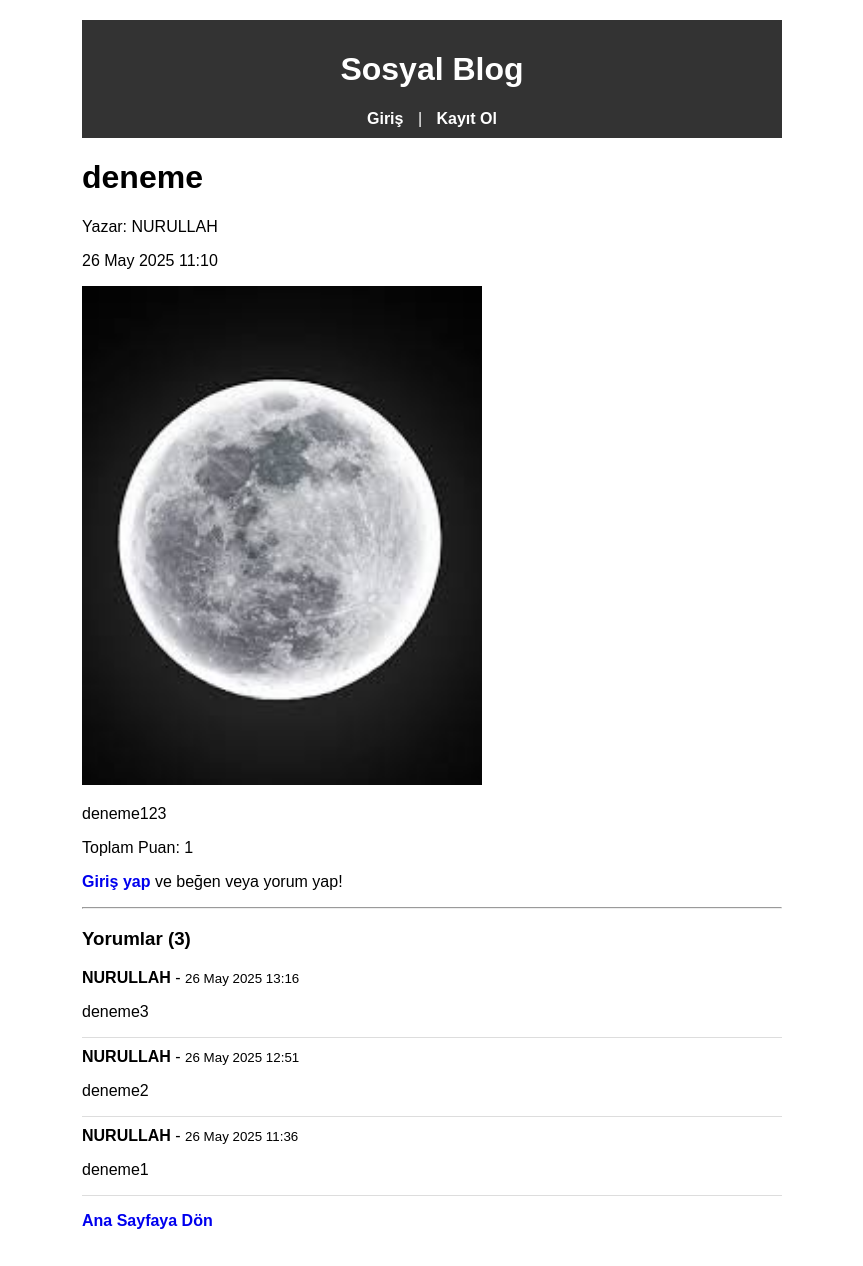
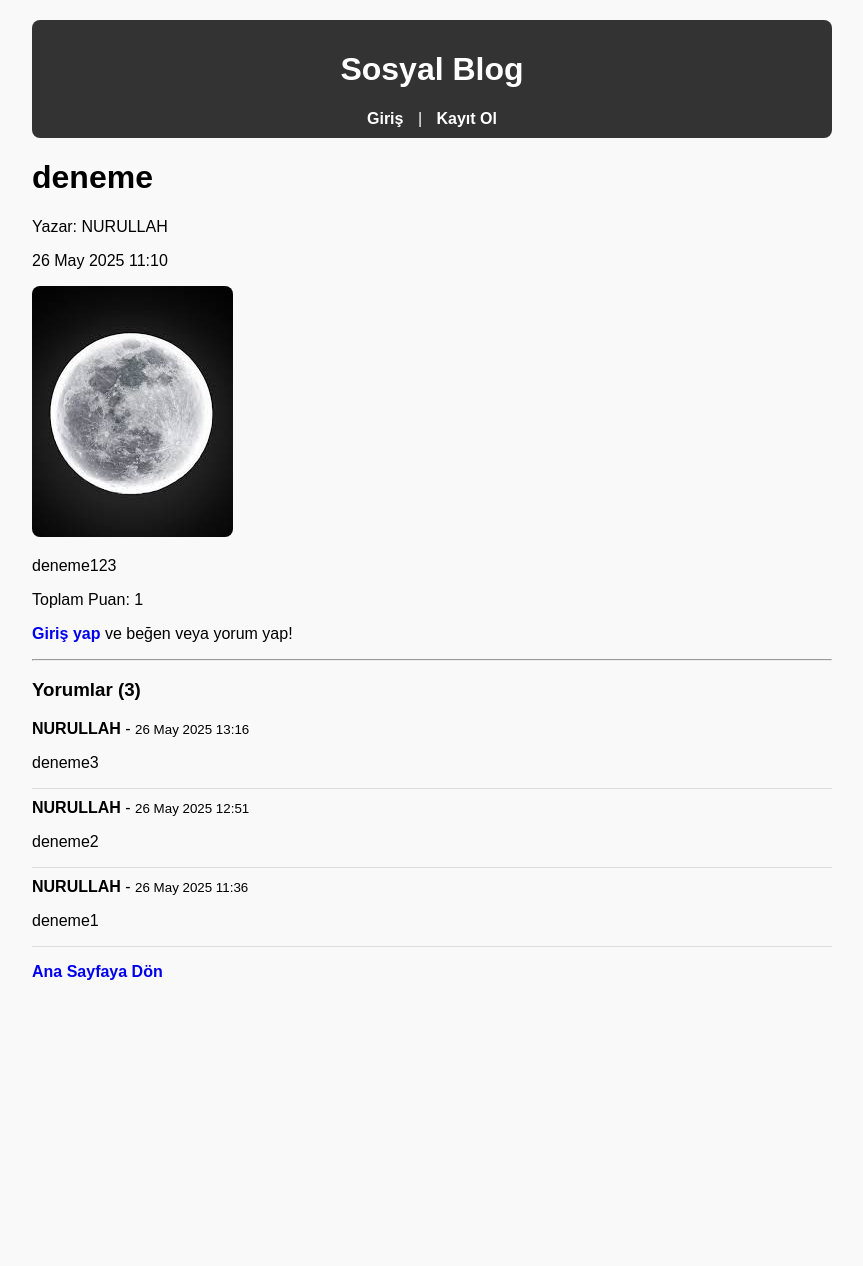
Before and after one commit to Nurullah3461/django-proje, a Django app: page /post/1/ in a window 1280 px wide. Shown: the whole page, without its empty margins (208-1071 px from the left). After the commit the page ends 980 px from the top, so only its background shows below. Run offline with Django 5.2, Linux system fonts and the light colour scheme; data comes from the database, SQL or seed files in the repository.

Commit message:
biraz daha düzenleme yaptık

```diff
--- /dev/null
+++ b/socialblog/blog/static/blog/style.css
@@ -0,0 +1,41 @@
+body {
+    font-family: Arial, sans-serif;
+    max-width: 800px;
+    margin: auto;
+    padding: 20px;
+    background-color: #f9f9f9;
+}
+
+header {
+    background-color: #333;
+    color: white;
+    padding: 10px;
+    text-align: center;
+    border-radius: 8px;
+}
+
+nav a {
+    color: white;
+    margin: 0 10px;
+    text-decoration: none;
+}
+
+main {
+    margin-top: 20px;
+}
+
+a {
+    text-decoration: none;
+    font-weight: bold;
+}
+
+form textarea {
+    width: 100%;
+    resize: vertical;
+}
+
+img {
+    max-width: 100%;
+    height: auto;
+    border-radius: 8px;
+}
--- a/socialblog/blog/templates/blog/base.html
+++ b/socialblog/blog/templates/blog/base.html
@@ -3,24 +3,8 @@
 <head>
     <meta charset="UTF-8">
     <title>{% block title %}Sosyal Blog{% endblock %}</title>
-    <style>
-        body {
-            font-family: Arial, sans-serif;
-            max-width: 800px;
-            margin: auto;
-            padding: 20px;
-        }
-        header {
-            background-color: #333;
-            color: white;
-            padding: 10px;
-            text-align: center;
-        }
-        nav a {
-            color: white;
-            margin: 0 10px;
-        }
-    </style>
+    {% load static %}
+    <link rel="stylesheet" href="{% static 'blog/style.css' %}">
 </head>
 <body>
     <header>
--- a/socialblog/blog/templates/blog/post_detail.html
+++ b/socialblog/blog/templates/blog/post_detail.html
@@ -1,40 +1,13 @@
 {% extends 'blog/base.html' %}
 
 {% block content %}
-<!DOCTYPE html>
-<html>
-<head>
-    <title>{{ post.title }}</title>
-    <style>
-    body {
-        font-family: Arial, sans-serif;
-        max-width: 700px;
-        margin: auto;
-        padding: 20px;
-    }
-    a {
-        text-decoration: none;
-        font-weight: bold;
-    }
-    form textarea {
-        width: 100%;
-        resize: vertical;
-    }
-    .button-like {
-        color: green;
-    }
-    .button-dislike {
-        color: red;
-    }
-    </style>
-</head>
-<body>
+
 <h1>{{ post.title }}</h1>
 <p>Yazar: {{ post.author.username }}</p>
 <p>{{ post.created_at|date:"d M Y H:i" }}</p>
 
 {% if post.image %}
-        <img src="{{ post.image.url }}" alt="Post resmi" width="400px">
+    <img src="{{ post.image.url }}" alt="Post resmi">
 {% endif %}
 
 <p>{{ post.content }}</p>
@@ -54,16 +27,14 @@
 
 <h3>Yorumlar ({{ comments.count }})</h3>
 
-    {% if comments %}
 {% for comment in comments %}
     <div style="border-bottom:1px solid #ddd; margin-bottom:10px;">
         <b>{{ comment.user.username }}</b> - <small>{{ comment.created_at|date:"d M Y H:i" }}</small>
         <p>{{ comment.content }}</p>
     </div>
+{% empty %}
+    <p>Henüz yorum yok.</p>
 {% endfor %}
-    {% else %}
-        <p>Henüz yorum yok.</p>
-    {% endif %}
 
 {% if user.is_authenticated %}
     <h4>Yorum Yaz</h4>
@@ -75,6 +46,5 @@
 {% endif %}
 
 <p><a href="{% url 'home' %}">Ana Sayfaya Dön</a></p>
-</body>
-</html>
+
 {% endblock %}
```
Lines whose indentation alone changed are shown as unchanged.
